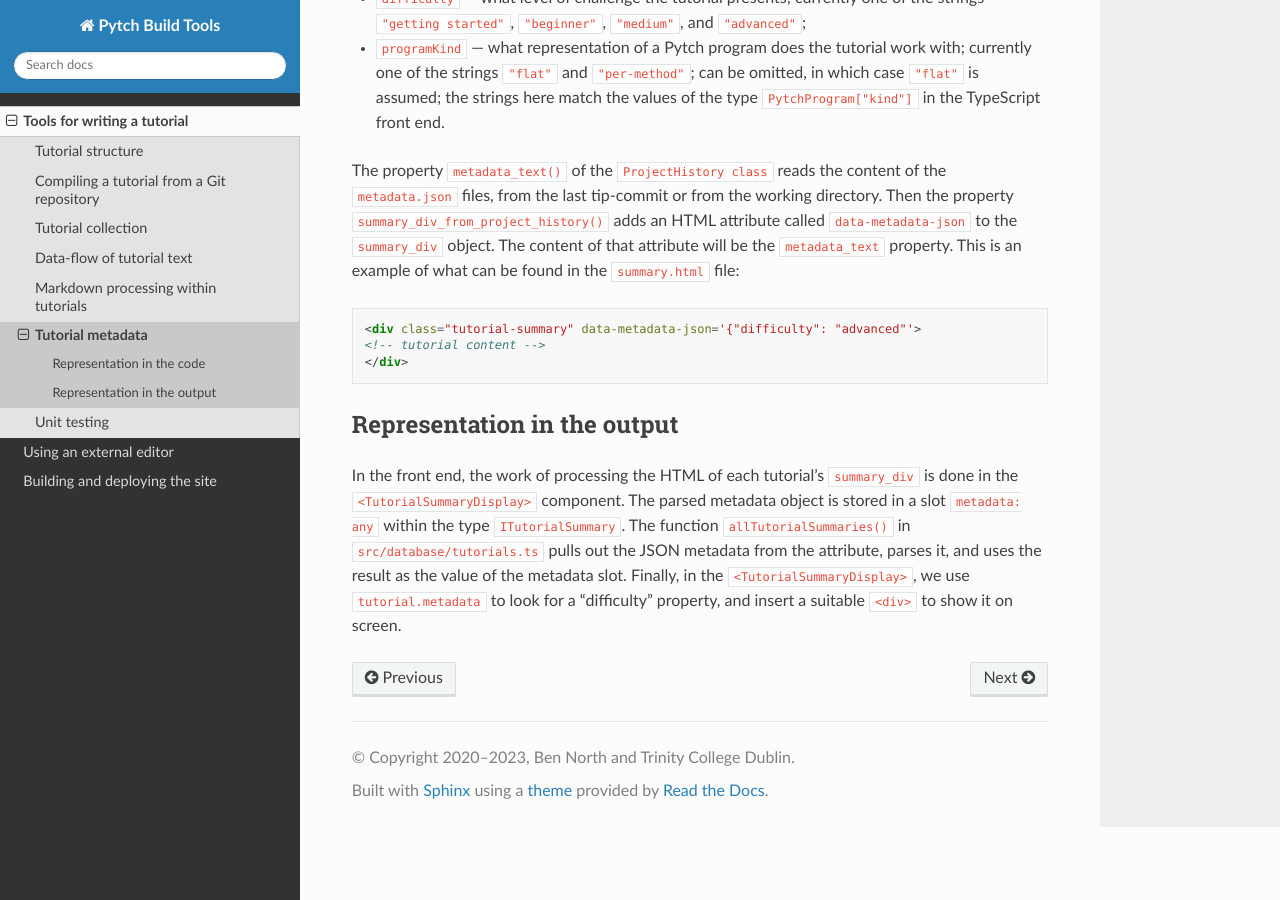
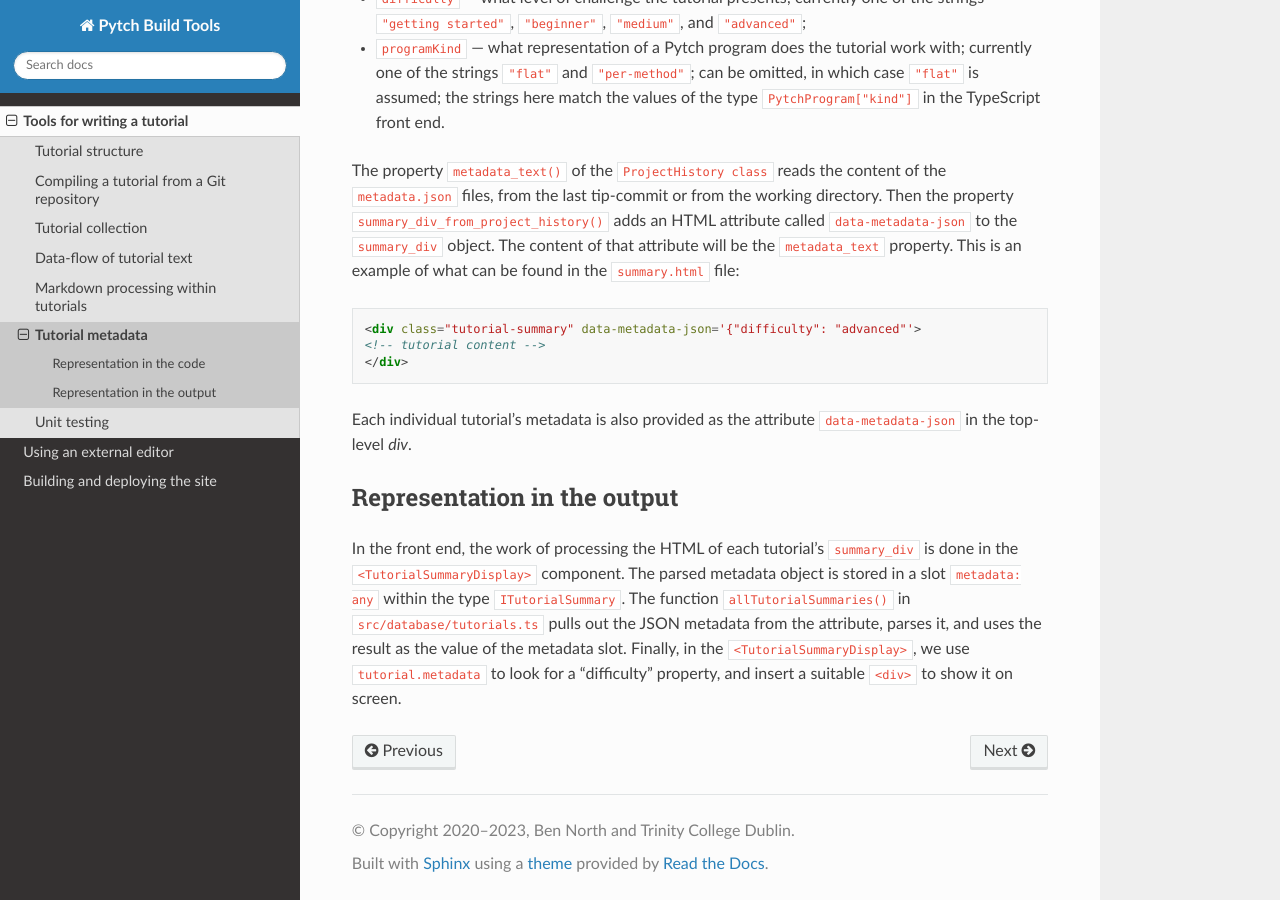
Before and after one commit to pytchlang/pytch-build, a Sphinx documentation site: the page built from doc/source/tutorialcompiler/tutorial-metadata.rst, in a window 1280 px wide and 900 px high, scrolled down 538 px. Built offline with Sphinx 7.4.7 and the Read the Docs theme 2.0.0, drawn with Linux system fonts in a browser that asks for light colours.

Commit message:
Add note re metadata in per-tutorial output

```diff
--- a/doc/source/tutorialcompiler/tutorial-metadata.rst
+++ b/doc/source/tutorialcompiler/tutorial-metadata.rst
@@ -46,6 +46,9 @@ example of what can be found in the ``summary.html`` file:
   <!-- tutorial content -->
   </div>
 
+Each individual tutorial's metadata is also provided as the attribute
+``data-metadata-json`` in the top-level `div`.
+
 
 Representation in the output
 ----------------------------
```
